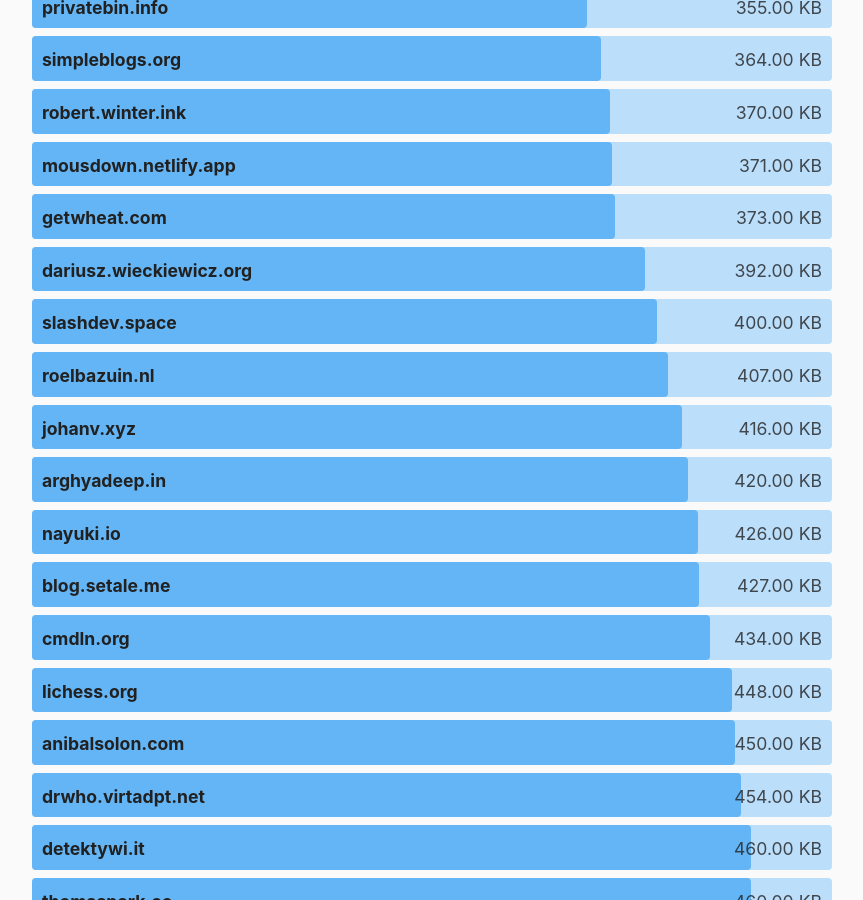
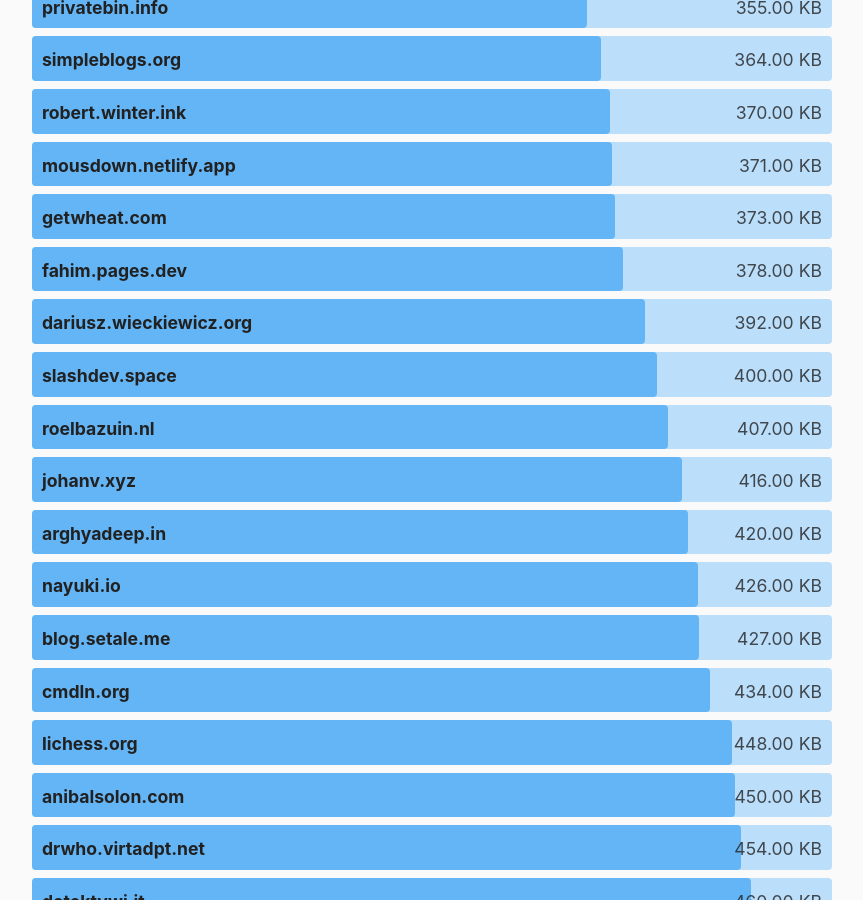
Before and after one commit to kevquirk/512kb.club, a Jekyll site: the page built from index.md, in a window 1280 px wide and 900 px high, scrolled down 20851 px. Shown: the whole window, without its empty margins (208-1071 px from the left). Built offline with Jekyll 4.4.1, drawn with Linux system fonts in a browser that asks for light colours.

Commit message:
Update sites.yml
added "fahim.pages.dev" on the list!

```diff
--- a/_data/sites.yml
+++ b/_data/sites.yml
@@ -688,6 +688,11 @@
   size: 184
   last_checked: 2022-01-03
 
+- domain: fahim.pages.dev
+  url: https://fahim.pages.dev/
+  size: 378
+  last_checked: 2022-03-06
+
 - domain: fanael.github.io
   url: https://fanael.github.io/
   size: 30.2
```
